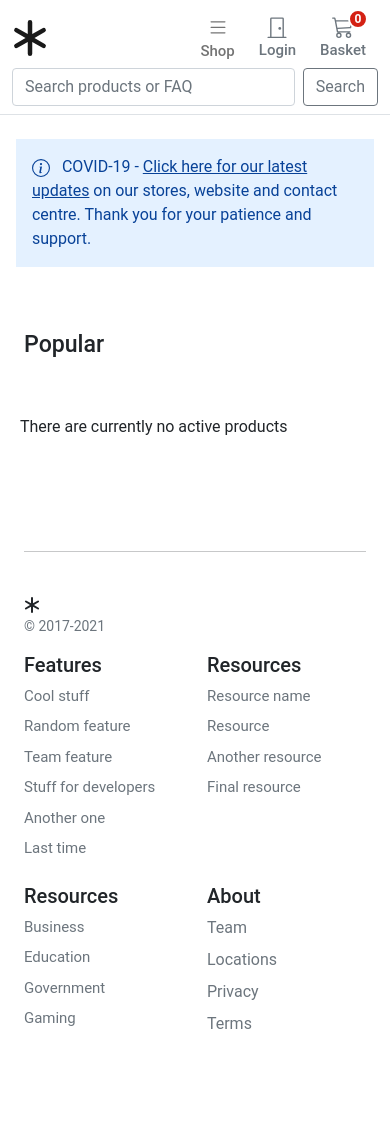
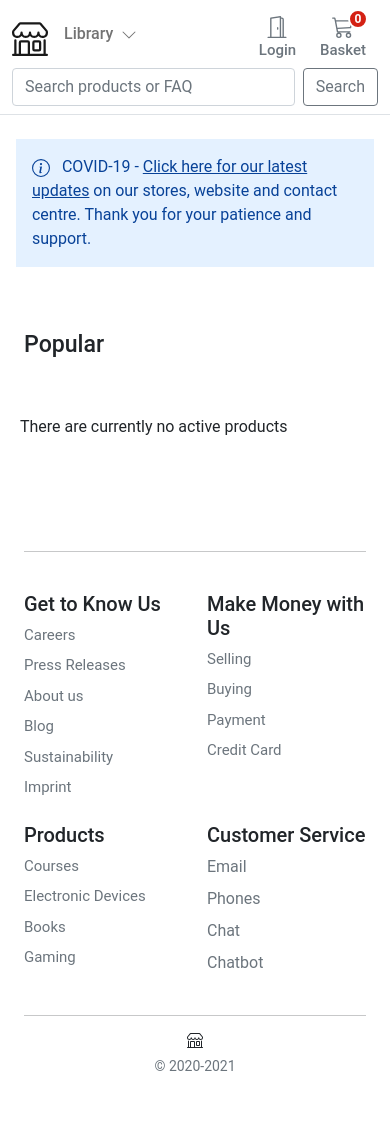
Before and after one commit to nhat-tran-230297/eCommerce, a Django app: template templates/store/home.html in a window 390 px wide. Before the commit the page ends 1029 px from the top, so only its background shows below. Run offline with Django 3.2, Linux system fonts and the light colour scheme; the template is opened without the code that fills it, so the values that code supplies are empty.

Commit message:
change icon logo

```diff
--- a/templates/base.html
+++ b/templates/base.html
@@ -21,7 +21,7 @@
     integrity="sha256-/xUj+3OJU5yExlq6GSYGSHk7tPXikynS7ogEvDej/m4=" crossorigin="anonymous"></script>
 
 
-  <title>{% block title %}CourseStore{% endblock title %}</title>
+  <title>{% block title %}ECommerce{% endblock title %}</title>
   <link rel="stylesheet" href="{% static 'core/css/base.css' %}">
   <link rel="stylesheet" href="{% static 'basket/css/basket.css' %}">
 
@@ -30,19 +30,22 @@
 
 <body>
   <header class="pb-3">
+    <!-- Navigation bar -->
     <nav class="navbar navbar-expand-md navbar-light bg-white border-bottom">
       <div class="container-fluid px-md-4">
         <div class="d-flex w-100 navbar-collapse">
           <a class="navbar-brand d-flex-inline" href="/">
-            <svg xmlns="http://www.w3.org/2000/svg" width="36" height="36" fill="currentColor" class="bi bi-asterisk"
+            <svg xmlns="http://www.w3.org/2000/svg" width="36" height="36" fill="currentColor" class="bi bi-shop"
               viewBox="0 0 16 16">
               <path
-                d="M8 0a1 1 0 0 1 1 1v5.268l4.562-2.634a1 1 0 1 1 1 1.732L10 8l4.562 2.634a1 1 0 1 1-1 1.732L9 9.732V15a1 1 0 1 1-2 0V9.732l-4.562 2.634a1 1 0 1 1-1-1.732L6 8 1.438 5.366a1 1 0 0 1 1-1.732L7 6.268V1a1 1 0 0 1 1-1z" />
+                d="M2.97 1.35A1 1 0 0 1 3.73 1h8.54a1 1 0 0 1 .76.35l2.609 3.044A1.5 1.5 0 0 1 16 5.37v.255a2.375 2.375 0 0 1-4.25 1.458A2.371 2.371 0 0 1 9.875 8 2.37 2.37 0 0 1 8 7.083 2.37 2.37 0 0 1 6.125 8a2.37 2.37 0 0 1-1.875-.917A2.375 2.375 0 0 1 0 5.625V5.37a1.5 1.5 0 0 1 .361-.976l2.61-3.045zm1.78 4.275a1.375 1.375 0 0 0 2.75 0 .5.5 0 0 1 1 0 1.375 1.375 0 0 0 2.75 0 .5.5 0 0 1 1 0 1.375 1.375 0 1 0 2.75 0V5.37a.5.5 0 0 0-.12-.325L12.27 2H3.73L1.12 5.045A.5.5 0 0 0 1 5.37v.255a1.375 1.375 0 0 0 2.75 0 .5.5 0 0 1 1 0zM1.5 8.5A.5.5 0 0 1 2 9v6h1v-5a1 1 0 0 1 1-1h3a1 1 0 0 1 1 1v5h6V9a.5.5 0 0 1 1 0v6h.5a.5.5 0 0 1 0 1H.5a.5.5 0 0 1 0-1H1V9a.5.5 0 0 1 .5-.5zM4 15h3v-5H4v5zm5-5a1 1 0 0 1 1-1h2a1 1 0 0 1 1 1v3a1 1 0 0 1-1 1h-2a1 1 0 0 1-1-1v-3zm3 0h-2v3h2v-3z" />
             </svg>
           </a>
+
+          <!-- Category markdown -->
           <ul class="navbar-nav me-auto mb-2 mb-md-0">
             <li class="nav-item dropdown">
-              <a class="nav-link dropdown-toggle d-none d-md-block fw500" href="#" id="navbarDropdown" role="button"
+              <a class="nav-link dropdown-toggle d-md-block fw500" href="#" id="navbarDropdown" role="button"
                 data-bs-toggle="dropdown" aria-expanded="false">
                 Library
                 <i class="ps-1"><svg xmlns="http://www.w3.org/2000/svg" width="16" height="16" fill="currentColor"
@@ -53,34 +56,27 @@
               </a>
               <ul class="dropdown-menu rounded-0 border-0" aria-labelledby="navbarDropdown">
                 <li><a class="dropdown-item" href="{% url 'store:product_all' %}">All</a></li>
-                {% for c in categories %}
-                <li {% if category.slug == c.slug %}class="selected" {% endif %}>
-                  <a class="dropdown-item" href="{{ c.get_absolute_url }}">{{ c.name|title }}</a>
-                </li>
+
+                <!-- Category list -->
+                {% for category in categories %}
+                <li><a class="dropdown-item" href="{{ category.get_absolute_url }}">{{ category.name|title }}</a></li>
                 {% endfor %}
               </ul>
             </li>
           </ul>
-          <button class="navbar-toggler border-0" type="button" data-bs-toggle="collapse"
-            data-bs-target="#navbarCollapse" aria-controls="navbarCollapse" aria-expanded="false"
-            aria-label="Toggle navigation">
-            <div>
-              <svg xmlns="http://www.w3.org/2000/svg" width="22" height="22" fill="currentColor" class="bi bi-list"
-                viewBox="0 0 16 16">
-                <path fill-rule="evenodd"
-                  d="M2.5 11.5A.5.5 0 0 1 3 11h10a.5.5 0 0 1 0 1H3a.5.5 0 0 1-.5-.5zm0-4A.5.5 0 0 1 3 7h10a.5.5 0 0 1 0 1H3a.5.5 0 0 1-.5-.5zm0-4A.5.5 0 0 1 3 3h10a.5.5 0 0 1 0 1H3a.5.5 0 0 1-.5-.5z" />
-              </svg>
-            </div>
-            <span class="fs15 fw500">Shop</span>
-          </button>
+
 
           {% if user.is_authenticated %}
           <a type="button" role="button" href="{% url 'account:dashboard' %}"
             class="btn btn-outline-secondary border-0 basket-btn">
             <div>
-              <svg xmlns="http://www.w3.org/2000/svg" width="24" height="24" viewBox="0 0 24 24" fill="currentColor" stroke="#000000" stroke-width="2" stroke-linecap="round" stroke-linejoin="round"><path d="M20 21v-2a4 4 0 0 0-4-4H8a4 4 0 0 0-4 4v2"></path><circle cx="12" cy="7" r="4"></circle></svg>
+              <svg xmlns="http://www.w3.org/2000/svg" width="24" height="24" viewBox="0 0 24 24" fill="currentColor"
+                stroke="#000000" stroke-width="2" stroke-linecap="round" stroke-linejoin="round">
+                <path d="M20 21v-2a4 4 0 0 0-4-4H8a4 4 0 0 0-4 4v2"></path>
+                <circle cx="12" cy="7" r="4"></circle>
+              </svg>
             </div>
-            <span class="fs15 fw500">{{ user.user_name }}</span>
+            <span class="fs15 fw500">{{ user.username }}</span>
           </a>
 
           <a type="button" role="button" href="{% url 'account:logout' %}"
@@ -101,11 +97,11 @@
           <a type="button" role="button" href="{% url 'account:login' %}"
             class="btn btn-outline-secondary border-0 basket-btn">
             <div>
-              <svg xmlns="http://www.w3.org/2000/svg" width="22" height="22" fill="currentColor"
-                class="bi bi-door-closed" viewBox="0 0 16 16">
+              <svg xmlns="http://www.w3.org/2000/svg" width="22" height="22" fill="currentColor" class="bi bi-door-open"
+                viewBox="0 0 16 16">
+                <path d="M8.5 10c-.276 0-.5-.448-.5-1s.224-1 .5-1 .5.448.5 1-.224 1-.5 1z" />
                 <path
-                  d="M3 2a1 1 0 0 1 1-1h8a1 1 0 0 1 1 1v13h1.5a.5.5 0 0 1 0 1h-13a.5.5 0 0 1 0-1H3V2zm1 13h8V2H4v13z" />
-                <path d="M9 9a1 1 0 1 0 2 0 1 1 0 0 0-2 0z" />
+                  d="M10.828.122A.5.5 0 0 1 11 .5V1h.5A1.5 1.5 0 0 1 13 2.5V15h1.5a.5.5 0 0 1 0 1h-13a.5.5 0 0 1 0-1H3V1.5a.5.5 0 0 1 .43-.495l7-1a.5.5 0 0 1 .398.117zM11.5 2H11v13h1V2.5a.5.5 0 0 0-.5-.5zM4 1.934V15h6V1.077l-6 .857z" />
               </svg>
             </div>
             <span class="fs15 fw500">Login</span>
@@ -156,58 +152,60 @@
 
   <div id="content">
     {% block content %}
-    {% endblock %}
+    {% endblock content%}
   </div>
 
   <footer class="container py-5 footer">
     <hr>
     <div class="row pt-4">
-      <div class="col-12 col-md">
-        <svg xmlns="http://www.w3.org/2000/svg" width="16" height="16" fill="currentColor" class="bi bi-asterisk"
-          viewBox="0 0 16 16">
-          <path
-            d="M8 0a1 1 0 0 1 1 1v5.268l4.562-2.634a1 1 0 1 1 1 1.732L10 8l4.562 2.634a1 1 0 1 1-1 1.732L9 9.732V15a1 1 0 1 1-2 0V9.732l-4.562 2.634a1 1 0 1 1-1-1.732L6 8 1.438 5.366a1 1 0 0 1 1-1.732L7 6.268V1a1 1 0 0 1 1-1z" />
-        </svg>
-        <small class="d-block mb-3 text-muted">&copy; 2017-2021</small>
-      </div>
       <div class="col-6 col-md fs15">
-        <h5>Features</h5>
+        <h5>Get to Know Us</h5>
         <ul class="list-unstyled">
-          <li><a class="link-secondary text-decoration-none" href="#">Cool stuff</a></li>
-          <li><a class="link-secondary text-decoration-none" href="#">Random feature</a></li>
-          <li><a class="link-secondary text-decoration-none" href="#">Team feature</a></li>
-          <li><a class="link-secondary text-decoration-none" href="#">Stuff for developers</a></li>
-          <li><a class="link-secondary text-decoration-none" href="#">Another one</a></li>
-          <li><a class="link-secondary text-decoration-none" href="#">Last time</a></li>
+          <li><a class="link-secondary text-decoration-none" href="#">Careers</a></li>
+          <li><a class="link-secondary text-decoration-none" href="#">Press Releases</a></li>
+          <li><a class="link-secondary text-decoration-none" href="#">About us</a></li>
+          <li><a class="link-secondary text-decoration-none" href="#">Blog</a></li>
+          <li><a class="link-secondary text-decoration-none" href="#">Sustainability</a></li>
+          <li><a class="link-secondary text-decoration-none" href="#">Imprint</a></li>
         </ul>
       </div>
       <div class="col-6 col-md fs15">
-        <h5>Resources</h5>
+        <h5>Make Money with Us</h5>
         <ul class="list-unstyled">
-          <li><a class="link-secondary text-decoration-none" href="#">Resource name</a></li>
-          <li><a class="link-secondary text-decoration-none" href="#">Resource</a></li>
-          <li><a class="link-secondary text-decoration-none" href="#">Another resource</a></li>
-          <li><a class="link-secondary text-decoration-none" href="#">Final resource</a></li>
+          <li><a class="link-secondary text-decoration-none" href="#">Selling</a></li>
+          <li><a class="link-secondary text-decoration-none" href="#">Buying</a></li>
+          <li><a class="link-secondary text-decoration-none" href="#">Payment</a></li>
+          <li><a class="link-secondary text-decoration-none" href="#">Credit Card</a></li>
         </ul>
       </div>
       <div class="col-6 col-md fs15">
-        <h5>Resources</h5>
+        <h5>Products</h5>
         <ul class="list-unstyled">
-          <li><a class="link-secondary text-decoration-none" href="#">Business</a></li>
-          <li><a class="link-secondary text-decoration-none" href="#">Education</a></li>
-          <li><a class="link-secondary text-decoration-none" href="#">Government</a></li>
+          <li><a class="link-secondary text-decoration-none" href="#">Courses</a></li>
+          <li><a class="link-secondary text-decoration-none" href="#">Electronic Devices</a></li>
+          <li><a class="link-secondary text-decoration-none" href="#">Books</a></li>
           <li><a class="link-secondary text-decoration-none" href="#">Gaming</a></li>
         </ul>
       </div>
       <div class="col-6 col-md">
-        <h5>About</h5>
+        <h5>Customer Service</h5>
         <ul class="list-unstyled">
-          <li><a class="link-secondary text-decoration-none" href="#">Team</a></li>
-          <li><a class="link-secondary text-decoration-none" href="#">Locations</a></li>
-          <li><a class="link-secondary text-decoration-none" href="#">Privacy</a></li>
-          <li><a class="link-secondary text-decoration-none" href="#">Terms</a></li>
+          <li><a class="link-secondary text-decoration-none" href="#">Email</a></li>
+          <li><a class="link-secondary text-decoration-none" href="#">Phones</a></li>
+          <li><a class="link-secondary text-decoration-none" href="#">Chat</a></li>
+          <li><a class="link-secondary text-decoration-none" href="#">Chatbot</a></li>
         </ul>
       </div>
+    </div>
+
+    <hr>
+    <div class="row">
+      <svg xmlns="http://www.w3.org/2000/svg" width="16" height="16" fill="currentColor" class="bi bi-shop"
+        viewBox="0 0 16 16">
+        <path
+          d="M2.97 1.35A1 1 0 0 1 3.73 1h8.54a1 1 0 0 1 .76.35l2.609 3.044A1.5 1.5 0 0 1 16 5.37v.255a2.375 2.375 0 0 1-4.25 1.458A2.371 2.371 0 0 1 9.875 8 2.37 2.37 0 0 1 8 7.083 2.37 2.37 0 0 1 6.125 8a2.37 2.37 0 0 1-1.875-.917A2.375 2.375 0 0 1 0 5.625V5.37a1.5 1.5 0 0 1 .361-.976l2.61-3.045zm1.78 4.275a1.375 1.375 0 0 0 2.75 0 .5.5 0 0 1 1 0 1.375 1.375 0 0 0 2.75 0 .5.5 0 0 1 1 0 1.375 1.375 0 1 0 2.75 0V5.37a.5.5 0 0 0-.12-.325L12.27 2H3.73L1.12 5.045A.5.5 0 0 0 1 5.37v.255a1.375 1.375 0 0 0 2.75 0 .5.5 0 0 1 1 0zM1.5 8.5A.5.5 0 0 1 2 9v6h1v-5a1 1 0 0 1 1-1h3a1 1 0 0 1 1 1v5h6V9a.5.5 0 0 1 1 0v6h.5a.5.5 0 0 1 0 1H.5a.5.5 0 0 1 0-1H1V9a.5.5 0 0 1 .5-.5zM4 15h3v-5H4v5zm5-5a1 1 0 0 1 1-1h2a1 1 0 0 1 1 1v3a1 1 0 0 1-1 1h-2a1 1 0 0 1-1-1v-3zm3 0h-2v3h2v-3z" />
+      </svg>
+      <small class="d-block mb-3 mt-2 text-muted text-center">&copy; 2020-2021</small>
     </div>
   </footer>
 
```
